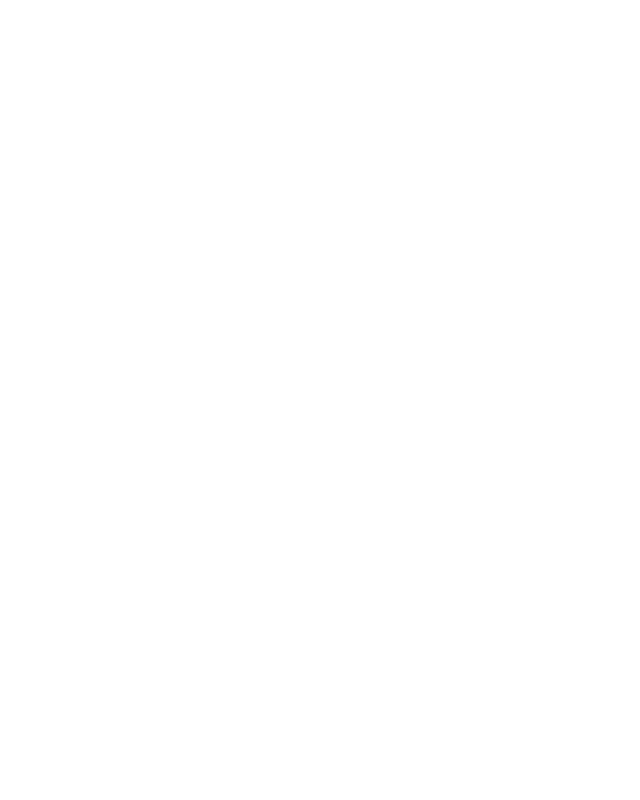
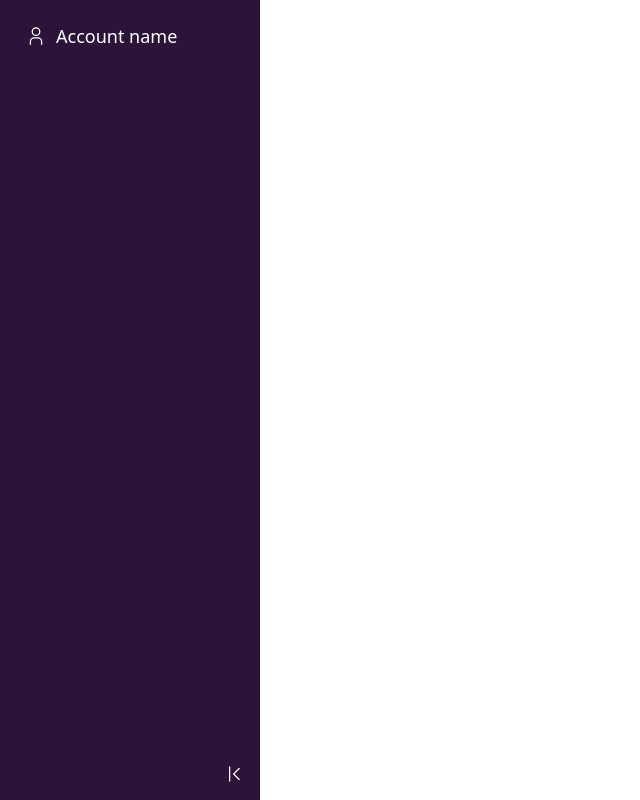
Before and after one commit to Readpato/duck-expenses, a Nuxt app: page / in a window 1280 px wide. Shown: the whole page, without its empty margins (0-640 px from the left). Built offline with nearby package versions, Linux system fonts and the light colour scheme.

Commit message:
feat(SideMenu): create initial SideMenu prototype

```diff
--- a/app.vue
+++ b/app.vue
@@ -1,8 +1,11 @@
 <template>
-  <div class="app" />
+  <div class="flex">
+    <SideMenu />
+    <div class="app" />
+  </div>
 </template>
 
-<style scoped lang="scss">
+<style lang="scss">
 .app {
   min-height: 100vh;
   min-height: 100dvh;
--- /dev/null
+++ b/components/SideMenu.vue
@@ -0,0 +1,42 @@
+<script setup lang="ts">
+import { gsap } from 'gsap'
+
+const isCollapsed = ref(false)
+
+const panel = ref<HTMLDivElement | null>(null)
+const text = ref<HTMLDivElement | null>(null)
+
+const animateCollapse = () => {
+  const tl = gsap.timeline()
+  tl
+    .to(text.value, { autoAlpha: 0, display: "none", duration: 0.3 }, '<')
+    .to(panel.value, { width: 72, duration: 0.3 })
+}
+
+const animateExpand = () => {
+  const tl = gsap.timeline()
+  tl.to(panel.value, { width: 260, duration: 0.3 })
+    .to(text.value, { autoAlpha: 1, display: "block" })
+}
+
+watch(isCollapsed, (v) => v ? animateCollapse() : animateExpand())
+
+</script>
+
+<template>
+  <aside ref="panel" class="panel w-65 h-screen p-4 text-white relative">
+    <button class="flex items-center mb-4 min-h-10 relative">
+      <Icon name="carbon:user" class="text-xl min-w-10" />
+      <span ref="text" class="text-lg text-white">Account name</span>
+    </button>
+    <button class="flex justify-center items-center absolute bottom-4 right-4" @click="isCollapsed = !isCollapsed">
+      <Icon name="carbon:up-to-top" class="text-xl -rotate-90" :class="{ 'rotate-90': isCollapsed }" />
+    </button>
+  </aside>
+</template>
+
+<style scoped lang="scss">
+.panel {
+  background-color: $c-purple;
+}
+</style>
```
